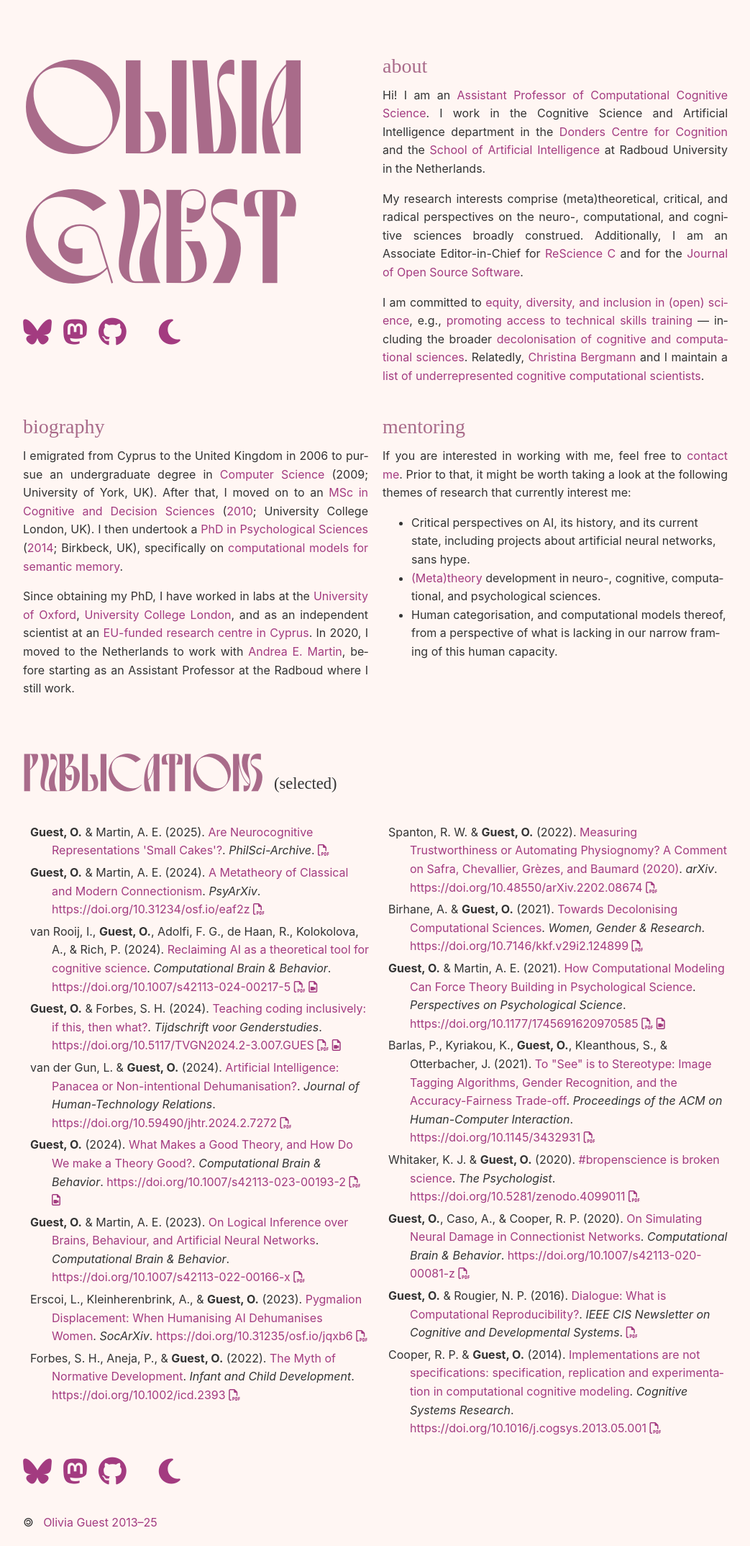
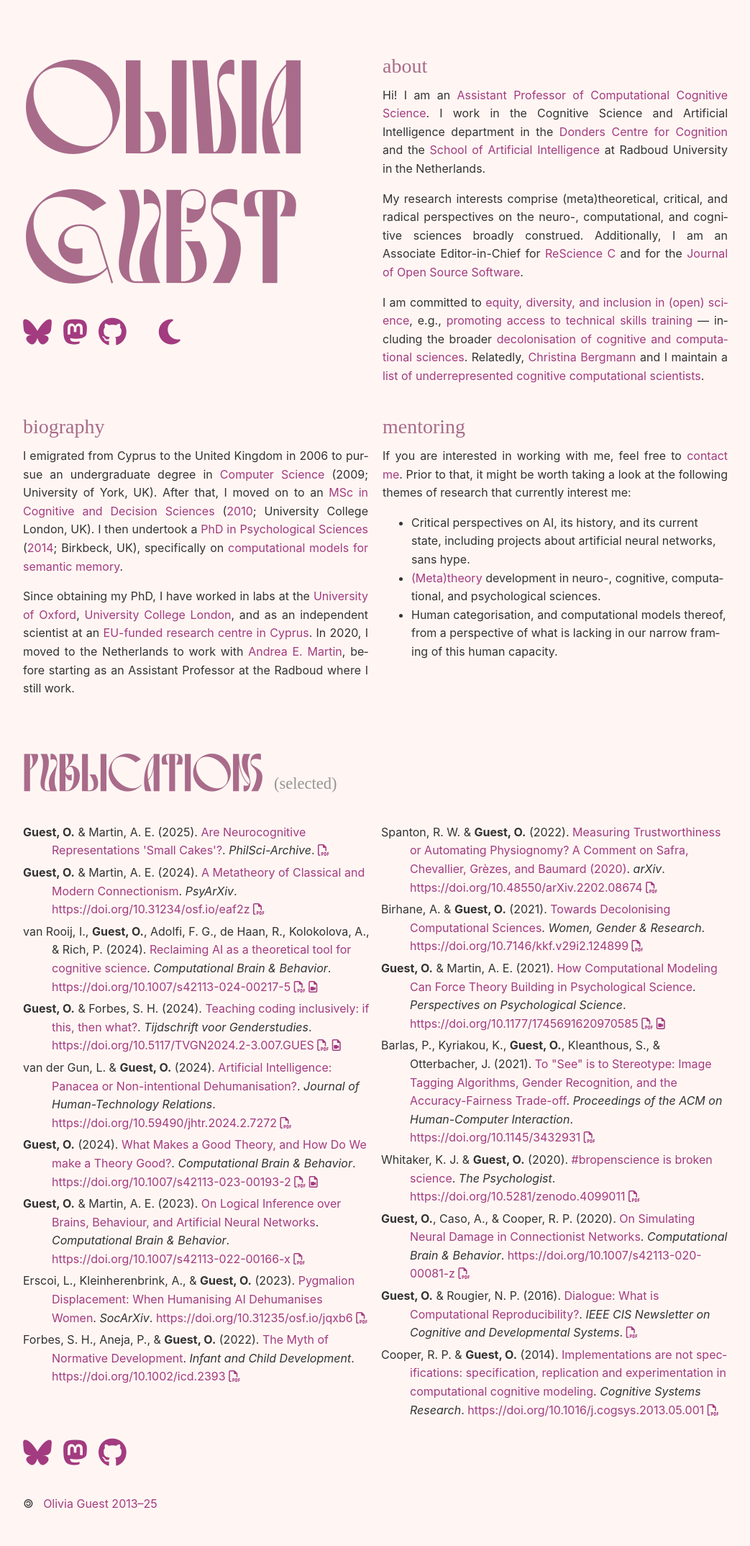
Before and after one commit to oliviaguest/oliviaguest.github.io, a Jekyll site: the page built from index.html, in a window 1280 px wide. Shown: the whole page at 72% size, without its empty margins (118-1161 px from the left). Built offline with Jekyll 4.4.1, drawn with Linux system fonts in a browser that asks for light colours; nearby versions of some CDN libraries; some web fonts are replaced; library files that are not in the unit come from our copies; a style sheet for code colours, icons or effects is not loaded; after the commit the page ends 2123 px from its top, so only the background shows below that.

Commit message:
fix moon/sun

```diff
--- a/_includes/head.html
+++ b/_includes/head.html
@@ -20,18 +20,100 @@
 <script src="https://kit.fontawesome.com/43bbae6085.js" crossorigin="anonymous"></script>
 <link rel="stylesheet" href="https://cdn.jsdelivr.net/gh/jpswalsh/academicons@1/css/academicons.min.css">
 
-<style>
-    body.dark {
-      --bg-color: #000;
-      --bg-secondary-color: #131316;
-      --font-color: #f5f5f5;
-      --color-grey: #ccc;
-      --color-darkGrey: #777;
+  <script>
+
+  </script>
+
+<script>
+  window.onload = function() {
+    var s = localStorage["s"];
+    console.log(s);
+    s = null;
+    if (typeof s !== 'undefined' && s !== null) {
+      myFunction(s);
     }
-  </style>
-  <script>
-    if (window.matchMedia &&
+    else {
+      // becasue I load the moon icon as default, if the user has darkmode as default in their own setttings, this now needs to be a sun
+      if (window.matchMedia &&
         window.matchMedia('(prefers-color-scheme: dark)').matches) {
-      document.body.classList.add('dark');
+      // document.body.classList.add('dark');
+      myFunction('dark');
     }
+    }
+
+  };
+
+
+  function myFunction(s) {
+
+
+
+      // //setting a value
+      localStorage["s"] = s;
+      console.log(s);
+
+      try {
+
+        var e = document.getElementById(s);
+
+
+        if (s == 'dark') {
+          e.classList.remove("fa-moon");
+          e.classList.add("fa-sun");
+          e.id = 'light';
+
+        }
+
+        if (s == 'light') {
+          e.classList.add("fa-moon");
+          e.classList.remove("fa-sun");
+          e.id = 'dark';
+
+
+        }
+
+        document.body.classList.remove(e.id);
+
+        document.body.classList.add(s);
+      } catch (e) {
+          console.log(e instanceof TypeError); // true
+          console.log(e.message); // "null has no properties"
+          console.log(e.name); // "TypeError"
+          console.log(e.stack); // Stack of the error
+      }
+
+      // //getting a value
+      // if (localStorage["s"] == "dark")
+      // {
+          // // https://developer.mozilla.org/en-US/docs/Web/CSS/color_value/light-dark
+          // // https://stackoverflow.com/questions/18227120/use-javascript-to-remember-what-choices-the-user-made-on-previous-pages
+
+          // document.body.style.backgroundColor = "#771e1e";
+          // document.body.style.backgroundColor = "#441809";
+          // document.body.style.color = "#ffe6ea";
+
+          // var links = document.getElementsByTagName("a");
+          // for(var i=0;i<links.length;i++)
+          // {
+          //     console.log(links[i].parentNode.tagName);
+
+          //     if(links[i].href)
+          //     {
+          //         if (links[i].parentNode.tagName == 'H1' || links[i].parentNode.tagName == 'H2')
+          //         {
+          //             links[i].style.color = "#a96b8a";
+          //         }
+          //         else {
+          //             links[i].style.color = "#e47ec7";
+          //         }
+          //     }
+          // }
+      //     document.body.classList.add("dark");
+
+      // }
+
+
+  };
+
+
   </script>
--- a/_includes/header.html
+++ b/_includes/header.html
@@ -2,5 +2,6 @@
 <h1><a href="{{site.url}}">Olivia Guest</a></h1>
 
 {% if page.url == '/' %}
-    {% include social.html %}
+
+    {% include social.html top=true%}
 {% endif %}
--- a/_includes/social.html
+++ b/_includes/social.html
@@ -41,95 +41,11 @@
       <i class="ai ai-orcid" aria-hidden="true"></i>
     </a>
   </li>
-
-  <li class="social">
-    <a href="#here">
-  <i class="fa-solid fa-moon" id="dark" onclick="myFunction(this.id)"></i>
-</a>
-</li>
-
-
+{% if include.top %}
+    <li class="social">
+      <a href="#here">
+      <i class="fa-solid fa-moon" id="dark" onclick="myFunction(this.id)"></i>
+      </a>
+    </li>
+{% endif %}
 </ul>
-
-
-<!-- <button class="button icon-only" id="dark" onclick="myFunction()"> -->
-<!-- </button> -->
-<script>
-
-
-
-  function myFunction(s) {
-
-
-
-      // //setting a value
-      localStorage["s"] = s;
-      console.log(s);
-
-      try {
-
-        var e = document.getElementById(s);
-
-
-        if (s == 'dark') {
-          e.classList.remove("fa-moon");
-          e.classList.add("fa-sun");
-          e.id = 'light';
-
-        }
-
-        if (s == 'light') {
-          e.classList.add("fa-moon");
-          e.classList.remove("fa-sun");
-          e.id = 'dark';
-
-
-        }
-
-        document.body.classList.remove(e.id);
-
-        document.body.classList.add(s);
-      } catch (e) {
-          console.log(e instanceof TypeError); // true
-          console.log(e.message); // "null has no properties"
-          console.log(e.name); // "TypeError"
-          console.log(e.stack); // Stack of the error
-      }
-
-      // //getting a value
-      // if (localStorage["s"] == "dark")
-      // {
-          // // https://developer.mozilla.org/en-US/docs/Web/CSS/color_value/light-dark
-          // // https://stackoverflow.com/questions/18227120/use-javascript-to-remember-what-choices-the-user-made-on-previous-pages
-
-          // document.body.style.backgroundColor = "#771e1e";
-          // document.body.style.backgroundColor = "#441809";
-          // document.body.style.color = "#ffe6ea";
-
-          // var links = document.getElementsByTagName("a");
-          // for(var i=0;i<links.length;i++)
-          // {
-          //     console.log(links[i].parentNode.tagName);
-
-          //     if(links[i].href)
-          //     {
-          //         if (links[i].parentNode.tagName == 'H1' || links[i].parentNode.tagName == 'H2')
-          //         {
-          //             links[i].style.color = "#a96b8a";
-          //         }
-          //         else {
-          //             links[i].style.color = "#e47ec7";
-          //         }
-          //     }
-          // }
-      //     document.body.classList.add("dark");
-
-      // }
-
-
-  };
-
-  window.onload = function() {
-      myFunction(localStorage["s"]);
-  };
-  </script>
--- a/css/custom.css
+++ b/css/custom.css
@@ -122,6 +122,7 @@
     /* padding-left: 1rem; */
     display: inline-block;
     margin-bottom: 0.5rem;
+    opacity: 0.5;
 }
 
 @media screen and (max-width: 640px) {
@@ -174,7 +175,7 @@
 }
 
 .item {
-    text-indent: -3rem;
+    text-indent: -4rem;
     list-style-type: none;
     padding-bottom: 0.5rem;
 }
```
